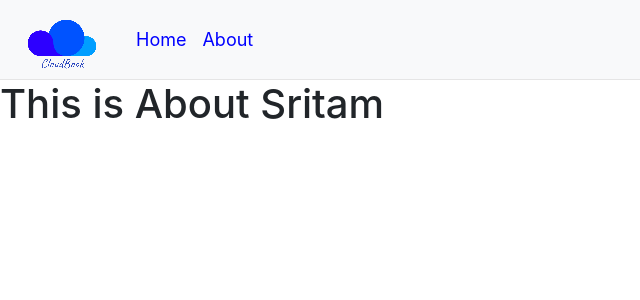
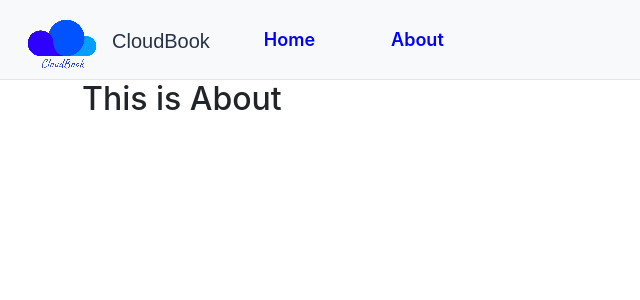
Before and after one commit to SidharthMishra-07/CloudBook, a React (Create React App) app: page /about in a window 1280 px wide. Shown: the top 300 px of the page, without its empty margins (0-640 px from the left). Built offline with nearby package versions, Linux system fonts and the light colour scheme.

Commit message:
Changes Added

```diff
--- a/src/App.js
+++ b/src/App.js
@@ -14,15 +14,17 @@ function App() {
     <>
       <NoteState>
         <Router>
-        <Navbar/>
+          <Navbar />
+          <div className="container">
             <Switch>
               <Route exact path="/">
-            <Home/>
+                <Home />
               </Route>
               <Route exact path="/about">
-            <About/>
+                <About />
               </Route>
             </Switch>
+          </div>
         </Router>
       </NoteState>
     </>
--- a/src/Components/About.js
+++ b/src/Components/About.js
@@ -2,15 +2,9 @@ import React, { useContext, useEffect } from 'react'
 import noteContext from '../Context/notes/noteContext'
 
 export const About = () => {
-  const a = useContext(noteContext)
-  useEffect(() => {
-      a.update()
-      //eslint-disable-next-line
-  }, [])
-
   return (
     <div>
-        <h1>This is About {a.state.name}</h1>
+        <h2>This is About</h2>
     </div>
   )
 }
--- a/src/Components/Navbar.css
+++ b/src/Components/Navbar.css
@@ -6,10 +6,27 @@
     width: 100%;
     z-index: 1;
 }
+.active1{
+    color: rgb(34, 42, 57);
+}
+.navinline{
+    display:flex;
+    justify-content: space-between;
+    align-items: center;
+}
+.navinline p{
+    padding-top: 18px;
+    font-weight: 500;
+    color: rgb(40, 50, 71);
+    font-family: Maax,sans-serif;
+}
+.navspace{
+    padding: 0 30px;
+}
 .NavCol{
     color: blue;
     font-size: 18px;
-    font-weight: 800px;
+    font-weight: 600;
     padding-right: 80px;
 }
 .NavCol:hover{
--- a/src/Components/Navbar.js
+++ b/src/Components/Navbar.js
@@ -1,24 +1,31 @@
-import React from 'react'
-import {Link} from "react-router-dom";
+import React ,{useEffect} from 'react'
+import {Link, useLocation} from "react-router-dom";
 import logo from './CloudBook3.png';
 import './Navbar.css';
+
 const Navbar = () => {
+    let location = useLocation();
+    useEffect(() => {
+        console.log(location.pathname);
+    }, [location]);
+
     return (
         <nav className="navbar navbar-expand-lg navbar-light bg-light py-1 customNav">
             <div className="container-fluid">
-                <Link className="navbar-brand" to ="/">
+                <Link className="navbar-brand navinline" to ="/">
                     <img src={logo} alt="CloudBook" />
+                    <p>CloudBook</p>
                 </Link>
                 <button className="navbar-toggler" type="button" data-bs-toggle="collapse" data-bs-target="#navbarSupportedContent" aria-controls="navbarSupportedContent" aria-expanded="false" aria-label="Toggle navigation">
                     <span className="navbar-toggler-icon"></span>
                 </button>
                 <div className="collapse navbar-collapse" id="navbarSupportedContent">
                     <ul className="navbar-nav me-auto mb-2 mb-lg-0">
-                        <li className="nav-item">
-                            <Link className="nav-link NavCol" aria-current="page" to ="/">Home</Link>
+                        <li className="nav-item navspace">
+                            <Link className={`nav-link ${location.pathname ==="/" ? "active1":" "} NavCol`} aria-current="page" to ="/">Home</Link>
                         </li>
-                        <li className="nav-item">
-                            <Link className="nav-link NavCol" to ="/about">About</Link>
+                        <li className="nav-item navspace">
+                            <Link className={`nav-link ${location.pathname ==="/about" ? "active1":" "} NavCol`} to ="/about">About</Link>
                         </li>
                     </ul>
                     {/* <form className="d-flex">
--- a/src/Context/notes/NoteState.js
+++ b/src/Context/notes/NoteState.js
@@ -3,22 +3,22 @@ import NoteContext from "./noteContext";
 import { useState } from "react";
 
 const NoteState = (props)=>{
-    const s1 = {
-        "name": "Sidharth",
-        "class": "12th",
-    }
-    const [state, setState] = useState(s1);
-    const update =()=>{
-        setTimeout(()=>{
-            setState({
-                "name": "Sritam",
-                "class": "10th",
-            })
-        }, 5000)
-    }
+
+    const notesInitial = [
+        {
+            "_id": "62178c574272a4eddb138d66",
+            "user": "61ec21c527c3783f5a2592d8",
+            "title": "Second Note12",
+            "description": "This is the second note12",
+            "date": "2022-02-24T13:47:03.726Z",
+            "__v": 0
+        }
+    ]
+
+    const [notes, setNotes] = useState(notesInitial);
 
     return(
-        <NoteContext.Provider value={{state, update}}>
+        <NoteContext.Provider value={{notes, setNotes}}>
             {props.children}
         </NoteContext.Provider>
     )
```
Also changed, not shown: 1 other file (tests, documents, lock files or other folders). Lines whose indentation alone changed are shown as unchanged.
